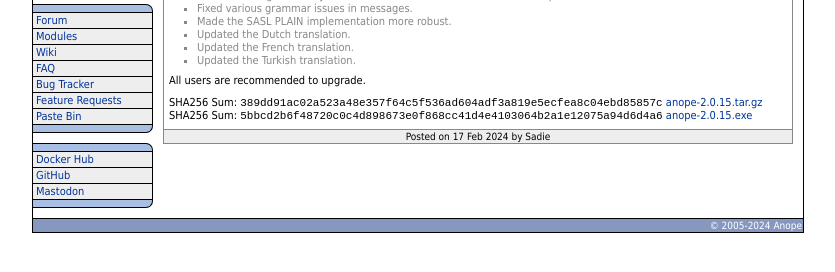
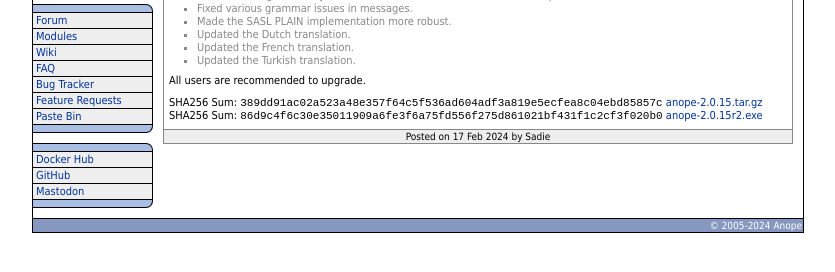
Before and after one commit to anope/website, a Jekyll site: the page built from _posts/2024-02-17-anope-2015-release.md, in a window 1280 px wide. Shown: the part 249-521 px from the top of the page, without its empty margins (222-1057 px from the left). Built offline with Jekyll 4.4.1, drawn with Linux system fonts in a browser that asks for light colours.

Commit message:
Bump the 2.0.15 Windows release post for the r2 rebuild.

```diff
--- a/_config.yml
+++ b/_config.yml
@@ -46,4 +46,4 @@
     date: 2024-02-17
     news: /news/2024/anope-2015-release.html
     source: https://github.com/anope/anope/archive/refs/tags/2.0.15.tar.gz
-    windows: https://github.com/anope/anope/releases/download/2.0.15/anope-2.0.15.exe
+    windows: https://github.com/anope/anope/releases/download/2.0.15/anope-2.0.15r2.exe
--- a/_posts/2024-02-17-anope-2015-release.md
+++ b/_posts/2024-02-17-anope-2015-release.md
@@ -23,4 +23,4 @@
 
 SHA256 Sum: `389dd91ac02a523a48e357f64c5f536ad604adf3a819e5ecfea8c04ebd85857c` [anope-2.0.15.tar.gz](https://github.com/anope/anope/archive/refs/tags/2.0.15.tar.gz)
 \
-SHA256 Sum: `5bbcd2b6f48720c0c4d898673e0f868cc41d4e4103064b2a1e12075a94d6d4a6` [anope-2.0.15.exe](https://github.com/anope/anope/releases/download/2.0.15/anope-2.0.15.exe)
+SHA256 Sum: `86d9c4f6c30e35011909a6fe3f6a75fd556f275d861021bf431f1c2cf3f020b0` [anope-2.0.15r2.exe](https://github.com/anope/anope/releases/download/2.0.15/anope-2.0.15r2.exe)
```
